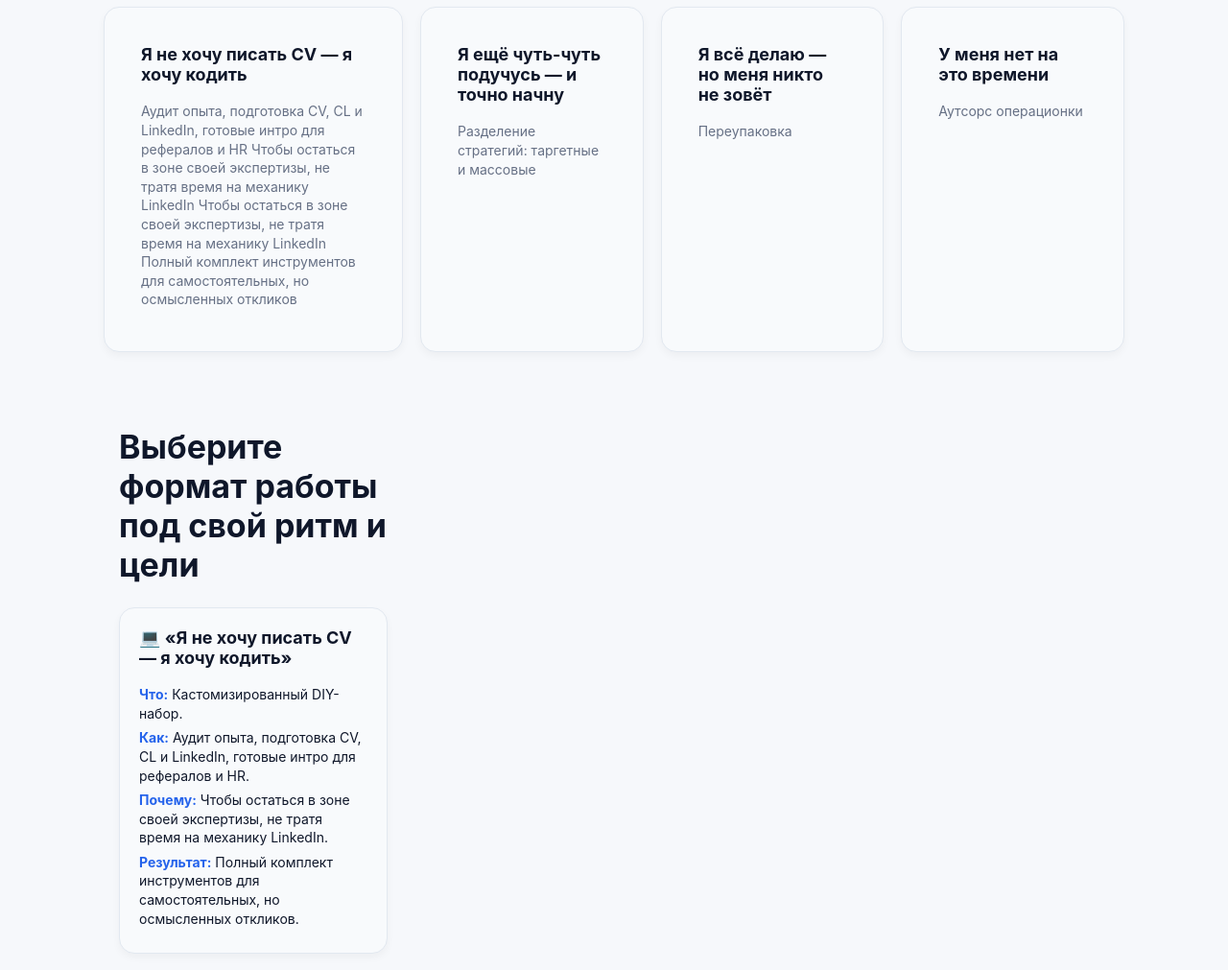
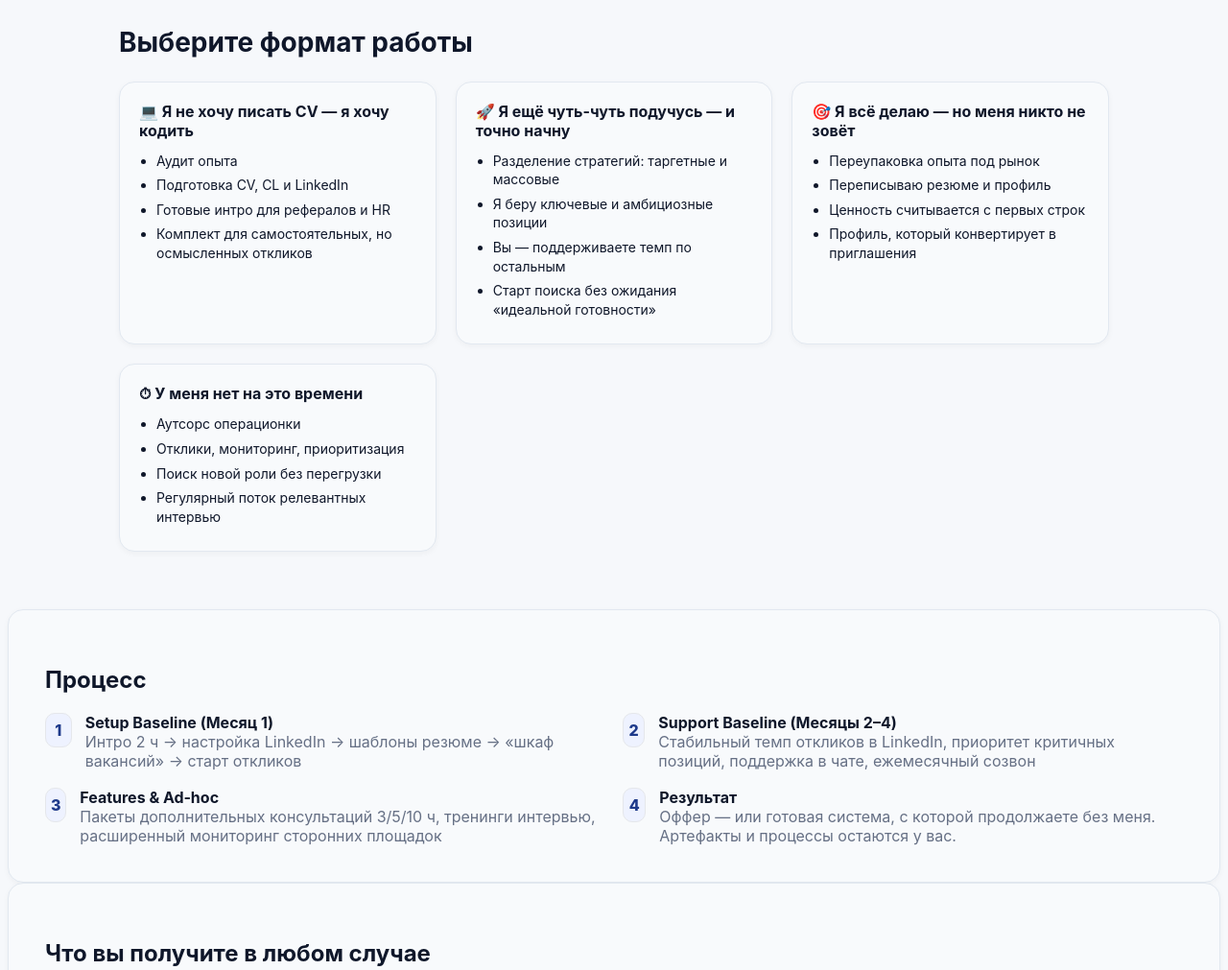
Before and after one commit to AsyaRun/Linkedin-as-a-Service, a plain HTML site: page index.html in a window 1280 px wide. Shown: the part 460-1471 px from the top of the page at 96% size. Drawn offline with Linux system fonts and the light colour scheme.

Commit message:
Update index.html

```diff
--- a/index.html
+++ b/index.html
@@ -32,49 +32,60 @@
     </section>
 
     <!-- PAIN / VALUE -->
-    <section class="section grid-4">
-      <div class="card"><div class="inner"><h3>Я не хочу писать CV — я хочу кодить</h3><p class="muted">Аудит опыта, подготовка CV, CL и LinkedIn, готовые интро для рефералов и HR Чтобы остаться в зоне своей экспертизы, не тратя время на механику LinkedIn Чтобы остаться в зоне своей экспертизы, не тратя время на механику LinkedIn Полный комплект инструментов для самостоятельных, но осмысленных откликов</p></div></div>
-      <div class="card"><div class="inner"><h3>Я ещё чуть-чуть подучусь — и точно начну</h3><p class="muted">Разделение стратегий: таргетные и массовые</p></div></div>
-      <div class="card"><div class="inner"><h3>Я всё делаю — но меня никто не зовёт</h3><p class="muted">Переупаковка</p></div></div>
-      <div class="card"><div class="inner"><h3>У меня нет на это времени</h3><p class="muted">Аутсорс операционки</p></div></div>
-<section class="wrap">
-  <h2 class="lead">Выберите формат работы под свой ритм и цели</h2>
+    <section class="wrap">
+  <h2 class="lead">Выберите формат работы</h2>
   <div class="grid">
 
     <!-- LITE -->
     <div class="card">
-      <h3>💻 «Я не хочу писать CV — я хочу кодить»</h3>
-      <p><strong>Что:</strong> Кастомизированный DIY-набор.</p>
-      <p><strong>Как:</strong> Аудит опыта, подготовка CV, CL и LinkedIn, готовые интро для рефералов и HR.</p>
-      <p><strong>Почему:</strong> Чтобы остаться в зоне своей экспертизы, не тратя время на механику LinkedIn.</p>
-      <p><strong>Результат:</strong> Полный комплект инструментов для самостоятельных, но осмысленных откликов.</p>
+      <div class="card-content">
+        <h3>💻 Я не хочу писать CV — я хочу кодить</h3>
+        <ul>
+          <li>Аудит опыта</li>
+          <li>Подготовка CV, CL и LinkedIn</li>
+          <li>Готовые интро для рефералов и HR</li>
+          <li>Комплект для самостоятельных, но осмысленных откликов</li>
+        </ul>
+      </div>
     </div>
 
     <!-- PRO -->
     <div class="card">
-      <h3>🚀 «Я ещё чуть-чуть подучусь — и точно начну искать работу мечты»</h3>
-      <p><strong>Что:</strong> Разделение стратегий: таргет и охват.</p>
-      <p><strong>Как:</strong> Я беру на себя ключевые и амбициозные позиции; вы — поддерживаете темп по остальным.</p>
-      <p><strong>Почему:</strong> Чтобы выйти на рынок уже сейчас, а не ждать «идеальной готовности».</p>
-      <p><strong>Результат:</strong> Убираем паузы, которые создают внутренние барьеры — сомнения, страхи, перфекционизм.</p>
+      <div class="card-content">
+        <h3>🚀 Я ещё чуть-чуть подучусь — и точно начну</h3>
+        <ul>
+          <li>Разделение стратегий: таргетные и массовые</li>
+          <li>Я беру ключевые и амбициозные позиции</li>
+          <li>Вы — поддерживаете темп по остальным</li>
+          <li>Старт поиска без ожидания «идеальной готовности»</li>
+        </ul>
+      </div>
     </div>
 
     <!-- PREMIUM -->
     <div class="card">
-      <h3>🎯 «Я всё делаю — но меня никто не зовёт»</h3>
-      <p><strong>Что:</strong> Переупаковка опыта под рынок.</p>
-      <p><strong>Как:</strong> Пересобираю резюме и профиль так, чтобы вашу ценность было видно сразу.</p>
-      <p><strong>Почему:</strong> Самопрезентация — это отдельный навык, которому редко уделяют внимание.</p>
-      <p><strong>Результат:</strong> Профиль, который привлекает внимание и конвертирует в приглашения.</p>
+      <div class="card-content">
+        <h3>🎯 Я всё делаю — но меня никто не зовёт</h3>
+        <ul>
+          <li>Переупаковка опыта под рынок</li>
+          <li>Переписываю резюме и профиль</li>
+          <li>Ценность считывается с первых строк</li>
+          <li>Профиль, который конвертирует в приглашения</li>
+        </ul>
+      </div>
     </div>
 
     <!-- PREMIUM+ -->
     <div class="card">
-      <h3>⏱ «У меня нет на это времени»</h3>
-      <p><strong>Что:</strong> Аутсорс операционки.</p>
-      <p><strong>Как:</strong> Беру на себя отклики, мониторинг и приоритизацию позиций.</p>
-      <p><strong>Почему:</strong> Поиск новой роли — полноценная работа, которую можно делегировать.</p>
-      <p><strong>Результат:</strong> Регулярный поток релевантных интервью без перегрузки.</p>
+      <div class="card-content">
+        <h3>⏱ У меня нет на это времени</h3>
+        <ul>
+          <li>Аутсорс операционки</li>
+          <li>Отклики, мониторинг, приоритизация</li>
+          <li>Поиск новой роли без перегрузки</li>
+          <li>Регулярный поток релевантных интервью</li>
+        </ul>
+      </div>
     </div>
 
   </div>
@@ -87,36 +98,51 @@
   padding: 32px 16px;
 }
 .lead {
-  font-size: clamp(22px, 3.6vw, 34px);
+  font-size: clamp(20px, 3vw, 28px);
   font-weight: 700;
   margin-bottom: 24px;
 }
 .grid {
   display: grid;
-  grid-template-columns: repeat(auto-fit, minmax(280px, 1fr));
+  grid-template-columns: repeat(auto-fit, minmax(250px, 1fr));
   gap: 20px;
+  align-items: stretch; /* выравниваем все по высоте */
 }
 .card {
   background: #f8fafc;
   border: 1px solid #e2e8f0;
   border-radius: 16px;
   padding: 20px;
-  box-shadow: 0 4px 8px rgba(0,0,0,0.04);
+  box-shadow: 0 2px 6px rgba(0,0,0,0.04);
+  display: flex;
+  flex-direction: column;
+  justify-content: space-between;
+}
+.card-content {
+  flex: 1;
+  display: flex;
+  flex-direction: column;
 }
 .card h3 {
-  font-size: 18px;
-  margin-top: 0;
+  font-size: 16px;
+  margin: 0 0 12px 0;
+  flex-shrink: 0;
 }
-.card p {
+.card ul {
+  padding-left: 18px;
+  margin: 0;
+  flex-grow: 1;
+}
+.card li {
   font-size: 14px;
   line-height: 1.4;
-  margin: 6px 0;
-}
-.card strong {
-  color: #2563eb;
+  margin-bottom: 6px;
 }
 </style>
 
+
+  </div>
+</section>
     </section>
 
     <!-- PROCESS -->
```
